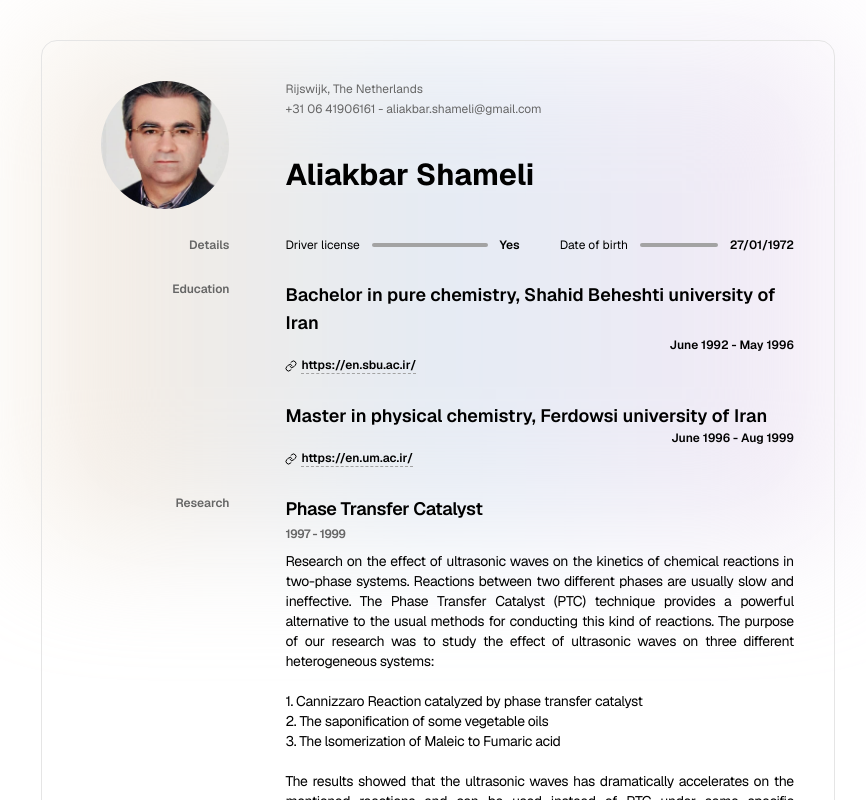
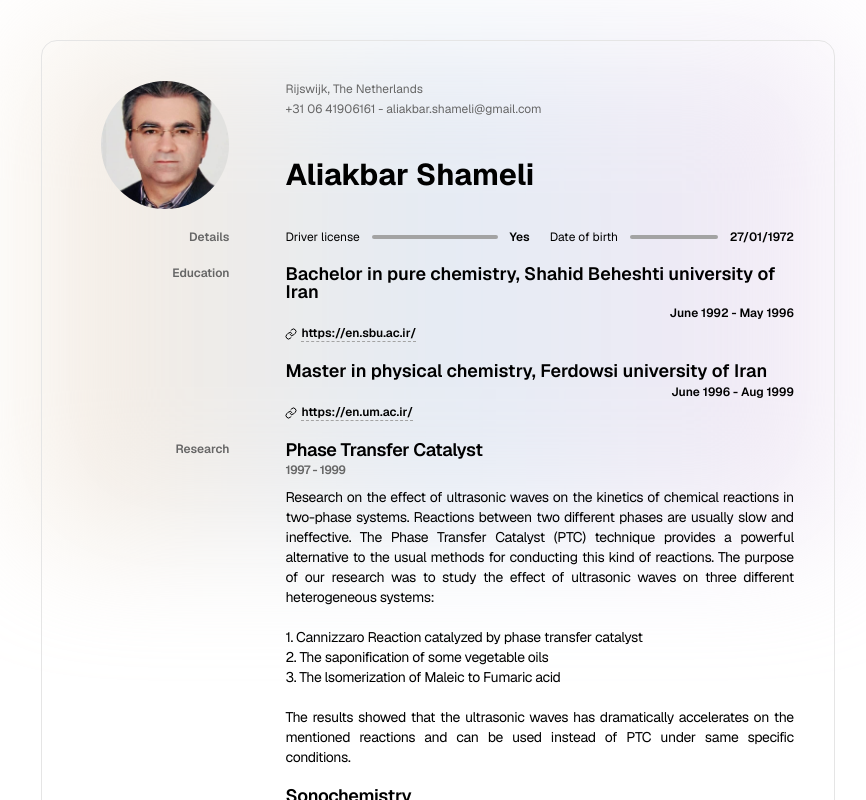
Before and after one commit to SadraShameli/Resume, a Next.js app: page /resume/aliakbar in a window 1280 px wide. Shown: the top 800 px of the page, without its empty margins (202-1068 px from the left). Built offline with nearby package versions, Linux system fonts and the light colour scheme.

Commit message:
Update Resume.tsx

```diff
--- a/src/app/_components/Resume/Resume.tsx
+++ b/src/app/_components/Resume/Resume.tsx
@@ -22,7 +22,7 @@ export default function GenerateResume({
   return (
     <div className="mx-auto w-[210mm]">
       <div className="absolute -z-50 h-[500px] w-[210mm] bg-gradient-to-r from-orange-200 via-blue-200 to-fuchsia-200 opacity-50 blur-3xl saturate-50" />
-      <div className="my-10 grid gap-y-7 rounded-2xl border p-10 text-sm print:my-0 print:border-none">
+      <div className="my-10 grid gap-y-5 rounded-2xl border p-10 text-sm print:my-0 print:border-none">
         <div className="grid grid-cols-7">
           <div className="col-span-2 flex justify-end pr-14">
             <Image
@@ -142,7 +142,7 @@ function GenerateSection({
       </div>
 
       <div className="col-span-5 flex flex-col justify-center">
-        <section className="grid grid-cols-2 items-center gap-x-10 gap-y-2 text-xs">
+        <section className="grid grid-cols-2 items-center gap-x-5 gap-y-2 text-xs">
           {items?.map((item, key) => (
             <div className="flex items-center gap-x-3" key={key}>
               <h4 className="whitespace-nowrap">{item.title}</h4>
@@ -170,12 +170,14 @@ function GenerateSection({
         </section>
 
         {education ? (
-          <section className="grid items-center gap-7">
+          <section className="grid items-center gap-5">
             {education.map((education, key) => (
               <div key={key}>
-                <h3 className="text-lg font-semibold">{education.title}</h3>
+                <h3 className="text-lg font-semibold leading-none">
+                  {education.title}
+                </h3>
 
-                <div className="text-xs font-semibold">
+                <div className="mt-1 text-xs font-semibold">
                   <div className="flex justify-between">
                     <span>{education.role}</span>
                     <span className="flex justify-end">{education.date}</span>
@@ -204,12 +206,14 @@ function GenerateSection({
         ) : null}
 
         {research ? (
-          <div className="grid gap-7 tracking-tight">
+          <div className="grid gap-5 tracking-tight">
             {research.map((research, key) => (
               <section key={key}>
-                <h3 className="text-lg font-semibold">{research.title}</h3>
+                <h3 className="text-lg font-semibold leading-none">
+                  {research.title}
+                </h3>
 
-                <span className="text-xs font-semibold text-muted">
+                <span className="mt-1 text-xs font-semibold text-muted">
                   {research.date}
                   {research.location ? `, ${research.location.title}` : null}
                 </span>
@@ -223,12 +227,14 @@ function GenerateSection({
         ) : null}
 
         {experience ? (
-          <div className="grid gap-y-7 tracking-tight">
+          <div className="grid gap-y-5 tracking-tight">
             {experience.map((experience, key) => (
               <section key={key}>
-                <h3 className="text-lg font-semibold">{experience.title}</h3>
+                <h3 className="text-lg font-semibold leading-none">
+                  {experience.title}
+                </h3>
 
-                <div className="text-xs font-semibold">
+                <div className="mt-1 text-xs font-semibold">
                   <div className="flex justify-between">
                     <span>{experience.role}</span>
                     <span className="flex justify-end">{experience.date}</span>
@@ -286,12 +292,14 @@ function GenerateSection({
         ) : null}
 
         {projects ? (
-          <div className="grid gap-7 tracking-tight">
+          <div className="grid gap-5 tracking-tight">
             {projects.map((project, key) => (
               <section key={key}>
-                <h3 className="text-lg font-semibold">{project.title}</h3>
+                <h3 className="text-lg font-semibold leading-none">
+                  {project.title}
+                </h3>
 
-                <div className="text-xs font-semibold">
+                <div className="mt-1 text-xs font-semibold">
                   <div className="flex justify-between">
                     <span>{project.role}</span>
                     <span className="flex justify-end">{project.date}</span>
@@ -349,7 +357,7 @@ function GenerateSection({
         ) : null}
 
         {languages?.length ? (
-          <div className="grid grid-cols-2 gap-7">
+          <div className="flex justify-between">
             {languages.map((language, key) => (
               <section key={key}>
                 <h3 className="font-semibold">{language.title}</h3>
@@ -364,7 +372,7 @@ function GenerateSection({
           <section className="grid grid-cols-2 gap-y-2">
             {hobbies.map((hobby, key) => (
               <section key={key}>
-                <h3 className="font-semibold">{hobby}</h3>
+                <h3 className="font-semibold leading-none">{hobby}</h3>
               </section>
             ))}
           </section>
```
